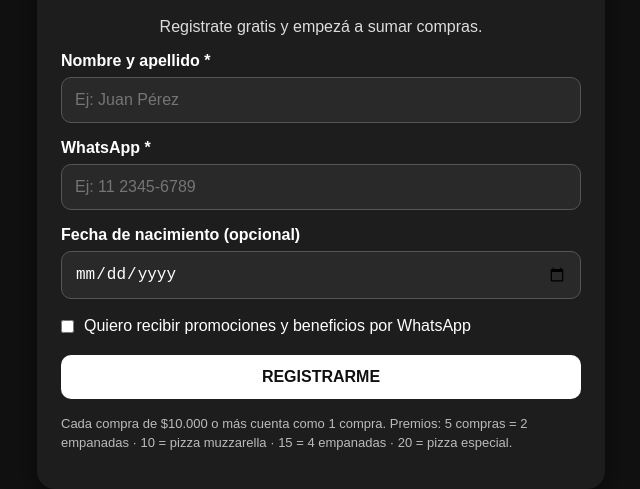
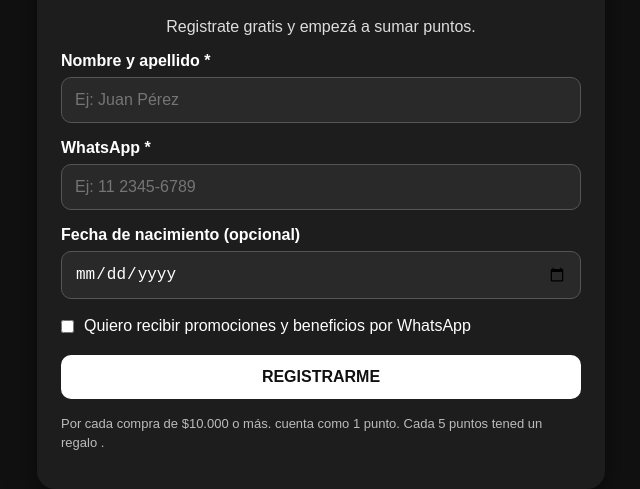
Before and after one commit to ClubLos5Hermanos/club-los-5-hermanos, a plain HTML site: page index.html in a window 1280 px wide. Shown: the part 85-574 px from the top of the page, without its empty margins (319-959 px from the left). Drawn offline with Linux system fonts and the light colour scheme.

Commit message:
Update index.html

```diff
--- a/index.html
+++ b/index.html
@@ -21,7 +21,7 @@ button:disabled{opacity:0.6;cursor:not-allowed}
 <div class="card">
   <div id="form">
     <h1>🍕 CLUB 5 HERMANOS</h1>
-    <p class="sub">Registrate gratis y empezá a sumar compras.</p>
+    <p class="sub">Registrate gratis y empezá a sumar puntos.</p>
 
     <label>Nombre y apellido *</label>
     <input id="name" required placeholder="Ej: Juan Pérez">
@@ -39,7 +39,7 @@ button:disabled{opacity:0.6;cursor:not-allowed}
 
     <button id="btn" onclick="register()">REGISTRARME</button>
 
-    <p class="note">Cada compra de $10.000 o más cuenta como 1 compra. Premios: 5 compras = 2 empanadas · 10 = pizza muzzarella · 15 = 4 empanadas · 20 = pizza especial.</p>
+    <p class="note"> Por cada compra de $10.000 o más. cuenta como 1 punto. Cada 5 puntos tened un regalo .</p>
   </div>
 
   <div id="ok" class="success">
```
